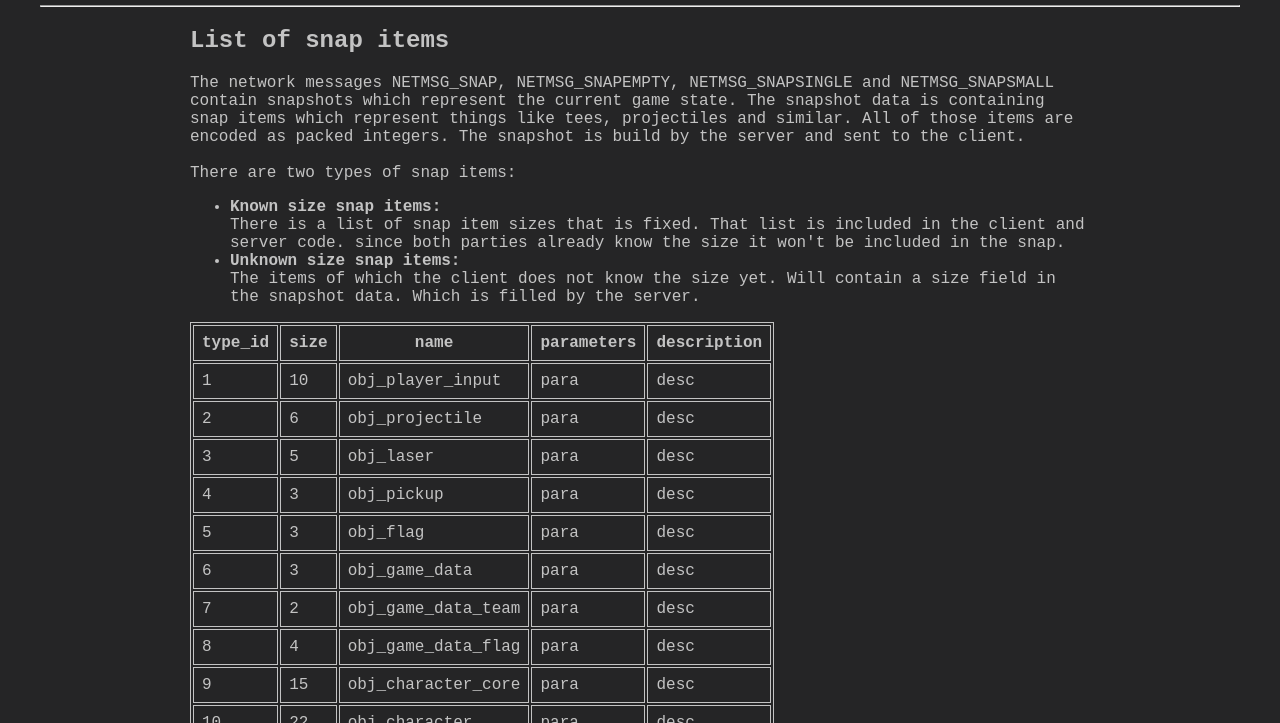
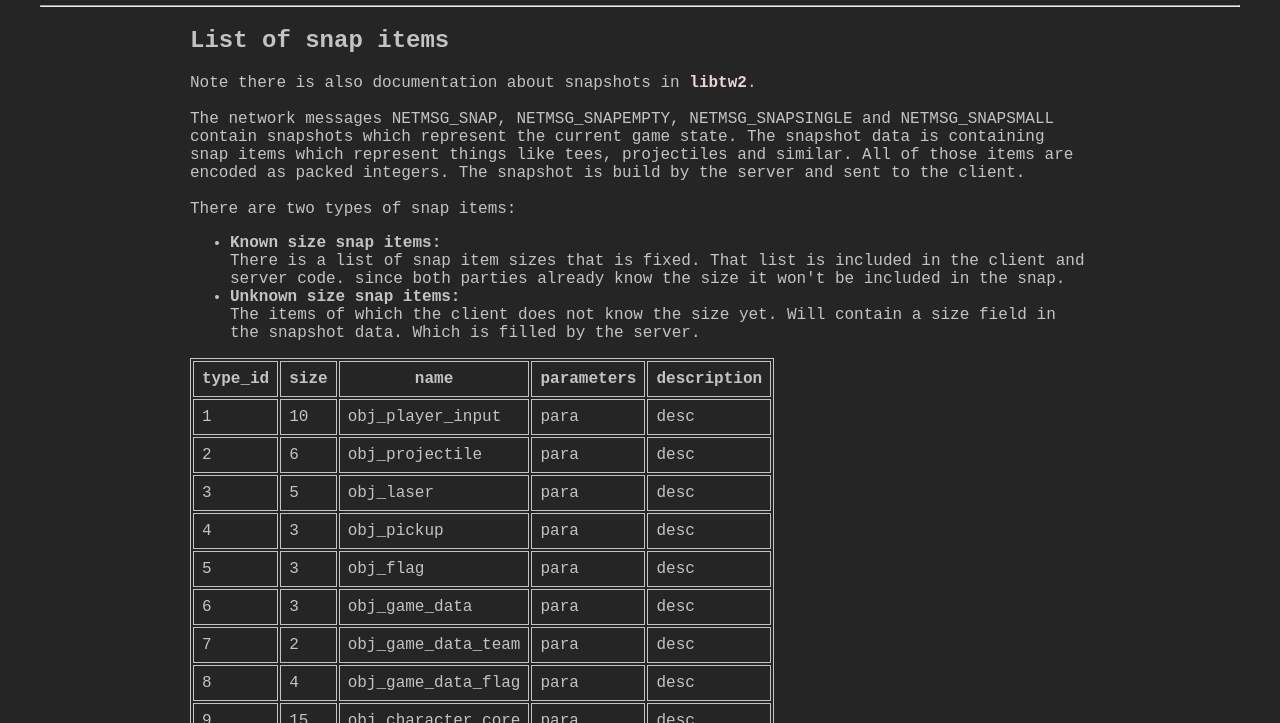
Before and after one commit to ChillerDragon/teeworlds-protocol, a plain HTML site: page snap_items.html in a window 1280 px wide. Shown: the part 77-800 px from the top of the page. Drawn offline with Linux system fonts and the light colour scheme.

Commit message:
Note libtw2 snap docs

```diff
--- a/snap_items.html
+++ b/snap_items.html
@@ -19,6 +19,9 @@
     <div class="content">
         <h2>List of snap items</h2>
         <p>
+            Note there is also documentation about snapshots in <a href="https://github.com/heinrich5991/libtw2/blob/master/doc/snapshot.md">libtw2</a>.
+            <br>
+            <br>
             The network messages NETMSG_SNAP, NETMSG_SNAPEMPTY, NETMSG_SNAPSINGLE and NETMSG_SNAPSMALL
             contain snapshots which represent the current game state.
             The snapshot data is containing snap items which represent things like tees, projectiles and similar.
```
